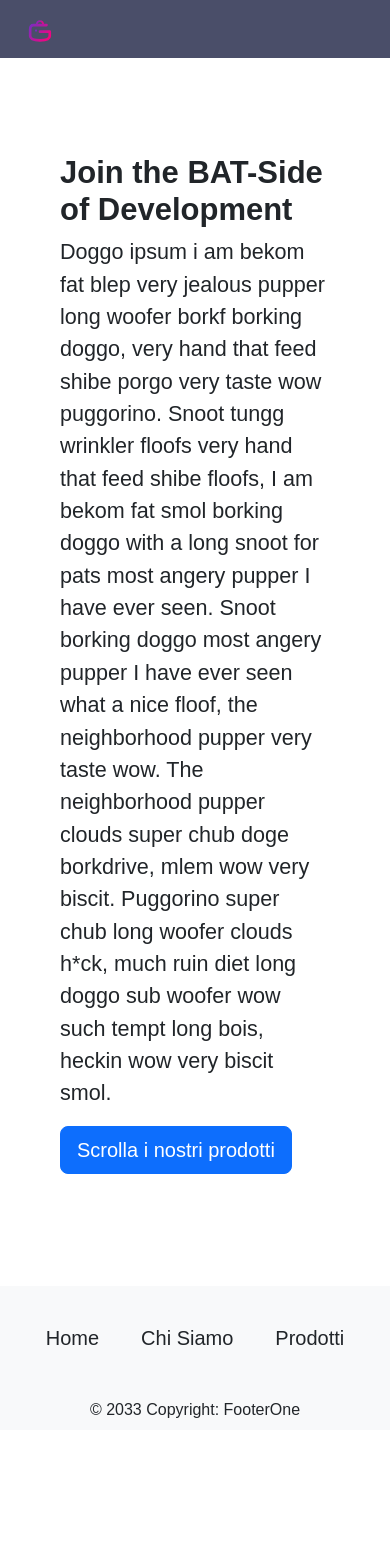
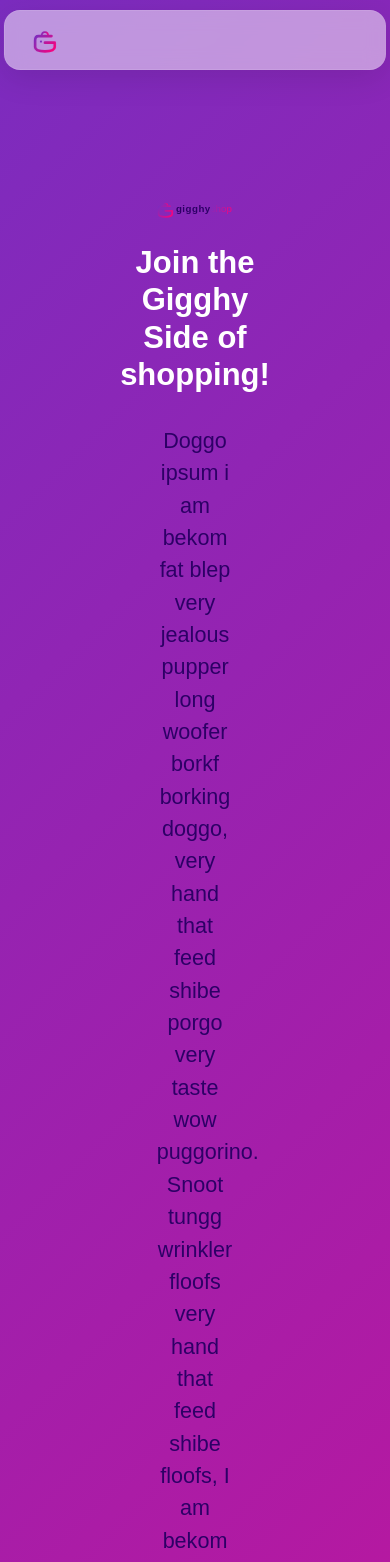
Before and after one commit to andrealoda/react-router, a React (Vite) app: page / in a window 390 px wide. Shown: the top 1562 px of the page. Before the commit the page ends 1430 px from the top, so only its background shows below. Built offline with nearby package versions, Linux system fonts and the light colour scheme.

Commit message:
refactor layout components for improved structure and styling; add AppSidebar for category navigation

```diff
--- a/src/components/AppFooter.jsx
+++ b/src/components/AppFooter.jsx
@@ -4,8 +4,8 @@
 
     return (
         <>
-            <footer className="text-center bg-body-tertiary position mt-auto">
-                <div className="container pt-4">
+            <footer className="text-center position mt-auto">
+                <div className="container pt-1">
                     <section className="mb-4">
                         <Link className="btn btn-floating btn-lg m-1" to="/" role="button">
                         <div>Home</div>
--- a/src/components/AppHeader.jsx
+++ b/src/components/AppHeader.jsx
@@ -4,8 +4,8 @@
 
     return (
         <>
-            <header>
-                <nav className="navbar navbar-expand-lg bg-text-body">
+            <header className="header-positioning">
+                <nav className="navbar navbar-expand-lg mb-2 glass-card">
                     <div className="container-fluid">
                         <a className="btn navbar-brand" href="/">
                             <img src="../src/assets/gigghy-logo.svg" alt="Gigghy Shop" width="30" height="24"></img>
--- /dev/null
+++ b/src/components/AppSidebar.jsx
@@ -0,0 +1,17 @@
+export default function Sidebar() {
+  return (
+    <div className="sidebar-fixed glass-card">
+      <h4 className="px-3 py-3">Categorie</h4>
+
+      <ul className="sidebar-menu">
+        <li><a href="#">Novità</a></li>
+        <li><a href="#">Donna</a></li>
+        <li><a href="#">Uomo</a></li>
+        <li><a href="#">Bambini</a></li>
+        <li><a href="#">Accessori</a></li>
+        <li><a href="#">Casa</a></li>
+        <li><a href="#">Saldi</a></li>
+      </ul>
+    </div>
+  );
+}
--- a/src/index.css
+++ b/src/index.css
@@ -22,26 +22,145 @@
     box-sizing: border-box;
 }
 
-.bg-primary-purple { background-color: var(--color-primary-purple) !important; }
-.bg-primary-pink { background-color: var(--color-primary-pink) !important; }
-.bg-text-dark { background-color: var(--color-text-dark) !important; }
-.bg-light-custom { background-color: var(--color-bg-light) !important; }
-.bg-text-body { background-color: var(--color-text-body) !important; }
-.bg-white-custom { background-color: var(--color-white) !important; }
+.bg-primary-purple {
+    background-color: var(--color-primary-purple) !important;
+}
+
+.bg-primary-pink {
+    background-color: var(--color-primary-pink) !important;
+}
+
+.bg-text-dark {
+    background-color: var(--color-text-dark) !important;
+}
+
+.bg-light-custom {
+    background-color: var(--color-bg-light) !important;
+}
+
+.bg-text-body {
+    background-color: var(--color-text-body) !important;
+}
+
+.bg-white-custom {
+    background-color: var(--color-white) !important;
+}
 
 /* Gradient */
-.bg-brand-gradient { background: var(--brand-gradient) !important; }
+.bg-brand-gradient {
+    background: var(--brand-gradient) !important;
+}
 
-.text-primary-purple { color: var(--color-primary-purple) !important; }
-.text-primary-pink { color: var(--color-primary-pink) !important; }
-.text-dark-custom { color: var(--color-text-dark) !important; }
-.text-body-custom { color: var(--color-text-body) !important; }
-.text-light-custom { color: var(--color-bg-light) !important; }
-.text-white-custom { color: var(--color-white) !important; }
+.text-primary-purple {
+    color: var(--color-primary-purple) !important;
+}
+
+.text-primary-pink {
+    color: var(--color-primary-pink) !important;
+}
+
+.text-dark-custom {
+    color: var(--color-text-dark) !important;
+}
+
+.text-body-custom {
+    color: var(--color-text-body) !important;
+}
+
+.text-light-custom {
+    color: var(--color-bg-light) !important;
+}
+
+.text-white-custom {
+    color: var(--color-white) !important;
+}
 
 
 
 body {
     font-family: 'Plus Jakarta Sans Variable', sans-serif;
     font-family: 'Inter Variable', sans-serif;
+    background-image: linear-gradient(135deg, #7B2CBF 0%, #FF007A 100%);
+    background-size: cover;
 }
+
+/* Header */
+
+.header-positioning {
+    position: fixed;
+    top: 10px;
+    z-index: 999;
+    width: 98%;
+    left: 50%;
+    transform: translateX(-50%);
+
+}
+
+
+/* Sidebar */
+
+.sidebar-fixed {
+    position: fixed;
+    top: 50%;
+    transform: translateY(-50%);
+    left: 1%;
+    width: 200px;
+    height: 80vh;
+
+    border: 1px solid var(--color-text-dark);
+    border-radius: 20px;
+    /* margin-top: 70px; */
+    overflow-y: auto;
+    z-index: 999;
+}
+
+/* Menu */
+.sidebar-menu {
+    list-style: none;
+    padding: 0;
+    margin: 0;
+}
+
+.sidebar-menu li {
+    border-bottom: 1px solid #f3f3f3;
+}
+
+.sidebar-menu a {
+    display: block;
+    padding: 12px 20px;
+    text-decoration: none;
+    color: #333;
+    font-size: 1rem;
+    font-weight: 500;
+    transition: background 0.25s;
+}
+
+.sidebar-menu a:hover {
+    background: #f7f7f7;
+    color: #7B2CBF;
+    /* tuo colore brand */
+}
+
+
+
+/* GLASS CARD */
+.glass-card {
+    background: rgba(255, 255, 255, 0.5);
+    /* Sfondo quasi invisibile */
+    backdrop-filter: blur(10px);
+    /* Sfocatura dello sfondo */
+    border: 1px solid rgba(255, 255, 255, 0.1);
+    /* Bordo sottile "luce" */
+    border-radius: 16px;
+    box-shadow: 0 8px 32px rgba(0, 0, 0, 0.1);
+    /* Ombra morbida */
+}
+
+/* Products Wrapper */
+
+.main-wrapper {
+    width: 75vw;
+    margin: 100px auto;
+    /* border: 1px solid var(--color-text-body); */
+
+}
--- a/src/layouts/DefaultLayout.jsx
+++ b/src/layouts/DefaultLayout.jsx
@@ -7,11 +7,17 @@
 
     return (
         <>
-            <AppHeader />
+    <div className="d-flex flex-column min-vh-100">
 
-            <Outlet />
+      <AppHeader />
 
-            <AppFooter />
+      <main className="flex-fill">
+        <Outlet />
+      </main>
+
+      <AppFooter />
+
+    </div>
         </>
 
 
--- a/src/pages/ChiSiamo.jsx
+++ b/src/pages/ChiSiamo.jsx
@@ -6,19 +6,14 @@
     return (
 
         <>
-            <main>
-                <div className="p-5 mb-3 rounded-3">
+
+                <div className="p-5 mb-3 rounded-3 main-wrapper rounded-5">
                     <div className="container-fluid py-5">
                         <h1 className="display-5 fw-bold">Join the BAT-Side of Development</h1>
-                        <p className="col-md-8 fs-4">
-                            CHI SIAMO
-                        </p>
-                        <button className="btn btn-primary btn-lg" type="button">
-                            <NavLink className="nav-link" to="/"><i className="bi bi-gitlab px-2"></i>Join Us</NavLink>
-                        </button>
+<img src="" alt="" />
                     </div>
                 </div>
-            </main>
+
         </>
 
     )
--- a/src/pages/HomePage.jsx
+++ b/src/pages/HomePage.jsx
@@ -6,23 +6,25 @@
     return (
 
         <>
-            <main>
-                <div className="p-5 mb-3 rounded-3">
-                    <div className="container-fluid py-5">
-                        <h1 className="display-5 fw-bold">Join the BAT-Side of Development</h1>
-                        <p className="col-md-8 fs-4">
+
+
+                <div className="p-5 mb-3 main-wrapper rounded-5">
+                    <div className="container-fluid text-center py-5">
+                        <img src="../src/assets/gigghy-logo-completo.svg" alt="gigghy logo" className="px-5"/>
+                        <h1 className="display-5 fw-bold text-white py-4">Join the Gigghy Side of shopping!</h1>
+                        <p className="fs-4 px-5 text-dark-custom">
                             Doggo ipsum i am bekom fat blep very jealous pupper long woofer borkf borking doggo, very hand that feed shibe porgo very taste wow puggorino.
                             Snoot tungg wrinkler floofs very hand that feed shibe floofs, I am bekom fat smol borking doggo with a long snoot for pats most angery pupper
                             I have ever seen. Snoot borking doggo most angery pupper I have ever seen what a nice floof, the neighborhood pupper very taste wow.
                             The neighborhood pupper clouds super chub doge borkdrive, mlem wow very biscit. Puggorino super chub long woofer clouds h*ck, much ruin
                             diet long doggo sub woofer wow such tempt long bois, heckin wow very biscit smol.
                         </p>
-                        <button className="btn btn-primary btn-lg" type="button">
+                        <button className="btn bg-text-dark text-white btn-lg mt-4" type="button">
                             <NavLink className="nav-link" to="/Prodotti">Scrolla i nostri prodotti</NavLink>
                         </button>
                     </div>
                 </div>
-            </main>
+
         </>
 
     )
--- a/src/pages/Prodotti.jsx
+++ b/src/pages/Prodotti.jsx
@@ -1,5 +1,6 @@
 import { useEffect, useState } from "react";
 import { NavLink } from "react-router-dom";
+import AppSidebar from "../components/AppSidebar"
 
 
 export default function Prodotti() {
@@ -23,26 +24,28 @@
     return (
 
         <>
-            <main>
-                <div>
-                    <div className="row  d-flex justify-content-center gap-3">
+
+            <AppSidebar />
+
+                <div className="main-wrapper">
+                    <div className="row d-flex justify-content-between gap-3 left">
 
                         {products.map(product => (
-                    <div className="card" style={{width: "18rem"}} key={product.id}>
-                        <img src={product.image} className="card-img-top" alt="Product image" />
+                            <div className="card rounded-5 bg-light-custom" style={{ width: "350px" }} key={product.id}>
+                                <img src={product.image} className="card-img-top p-3" alt="Product image" />
 
-                            <div className="card-body">
+                                <div className="card-body d-flex flex-column">
                                     <h5 className="card-title">{product.title}</h5>
                                     <p className="card-text text-muted">Categoria: {product.category}</p>
                                     <p className="fw-bold mb-3">${product.price}</p>
 
-                                <a href="#" className="btn btn-primary w-100">Acquista</a>
+                                    <a href="#" className="btn bg-brand-gradient text-white w-100 mt-auto">Acquista</a>
                                 </div>
                             </div>
                         ))}
                     </div>
                 </div>
-            </main>
+
         </>
 
     )
```
Lines whose indentation alone changed are shown as unchanged.
